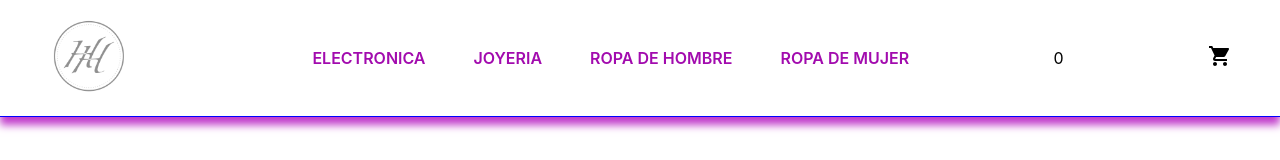
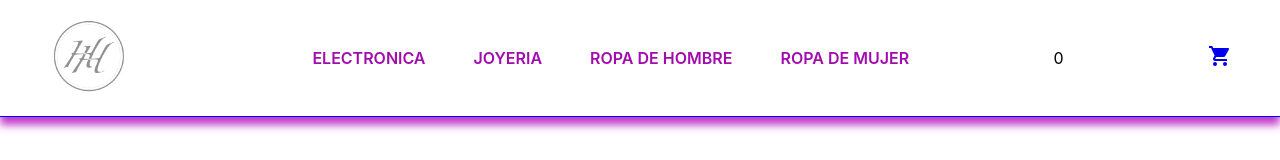
Before and after one commit to fabi4872/tiendaRopaSalomone, a React (Create React App) app: page / in a window 1280 px wide. Shown: the top 160 px of the page. Built offline with nearby package versions, Linux system fonts and the light colour scheme; no server answers.

Commit message:
Solucion a problema de context

```diff
--- a/src/components/CartWidget/CartWidget.js
+++ b/src/components/CartWidget/CartWidget.js
@@ -1,6 +1,7 @@
 import React, { useContext } from "react";
 import { CartContext } from "../CartContext/CartContext";
 import ShoppingCartIcon from '@mui/icons-material/ShoppingCart';
+import { Link } from "react-router-dom";
 import '../../App.css';
 
 const CartWidget = () => {
@@ -9,9 +10,9 @@ const CartWidget = () => {
   return (
     <>
       <p>{ qty }</p>
-      <div className='botonCartWidget'>
+      <Link className='botonCartWidget' to={'/cart'}>
         <ShoppingCartIcon />
-      </div>
+      </Link>
     </>
   )
 }
```
